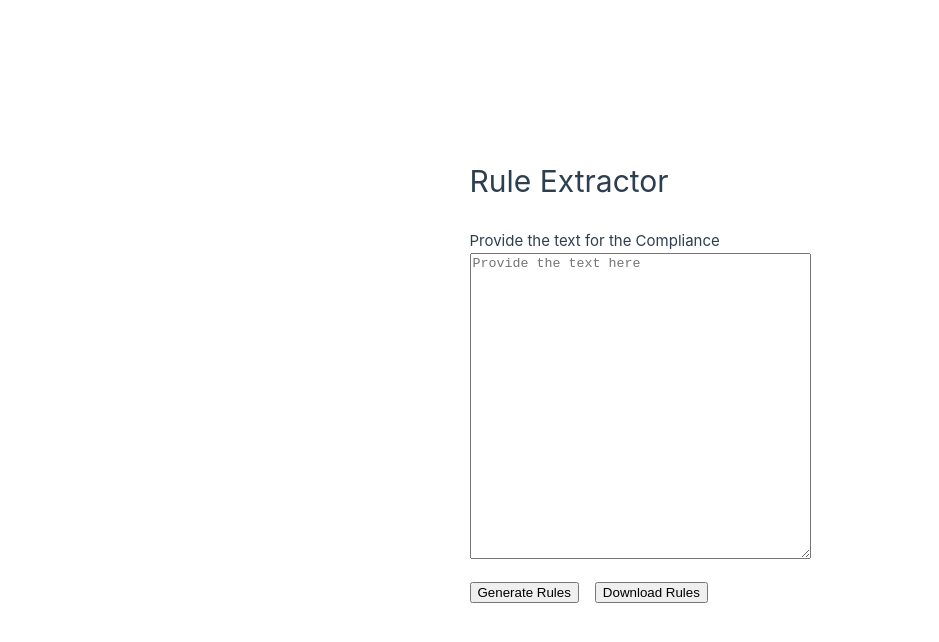
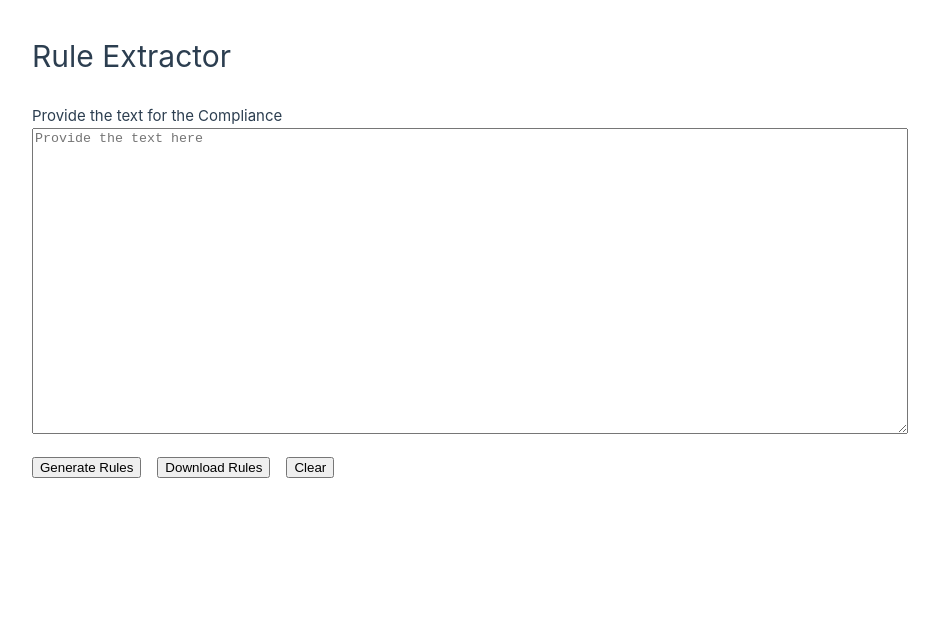
Before and after one commit to AnshulYADAV007/ruleExtractor, a Vue app: page / in a window 1280 px wide. Shown: the top 642 px of the page, without its empty margins (0-939 px from the left). Built offline with nearby package versions, Linux system fonts and the light colour scheme.

Commit message:
Text box big, Clear Button, Clear on Submit added

```diff
--- a/src/App.vue
+++ b/src/App.vue
@@ -2,17 +2,16 @@
   <div>
     <h1>Rule Extractor</h1>
     <br />
-    <div>
     <form id="ruleForm" v-on:submit.prevent="onSubmit">
       <p>Provide the text for the Compliance</p>
       <textarea v-model="text" form="ruleForm" rows="20" cols="40" placeholder="Provide the text here"></textarea>
       <br />
       <input type="submit" value="Generate Rules">
-        <button style="margin: 1rem;" @click="exportCSV">Download Rules</button>
+      <button style="margin: 1rem;" @click.prevent="exportCSV">Download Rules</button>
+      <button @click.prevent="clear">Clear</button>
       <p v-if="loading" class="loader">
       </p>
     </form>
-    </div>
     <br />
   </div>
   <div id="table" v-html="table">
@@ -32,11 +31,16 @@ export default {
     }
   },
   methods: {
+    clear() {
+      this.table = ""
+      this.text = ""
+    },
     async onSubmit() {
       let data = {
         text: this.text
       }
       this.loading = true
+      this.table = ""
       let response = await axios.post('http://127.0.0.1:5000/', data)
       this.loading = false
       this.table = response.data
--- a/src/assets/main.css
+++ b/src/assets/main.css
@@ -1,7 +1,6 @@
 @import './base.css';
 
 #app {
-  max-width: 1280px;
   margin: 0 auto;
   padding: 2rem;
 
@@ -21,16 +20,10 @@ a,
   }
 }
 
-@media (min-width: 1024px) {
-  body {
-    display: flex;
-    place-items: center;
-  }
+textarea{
+  width: 80%;
+}
 
-  #app {
-    display: flex;
-    flex-direction: column;
-    grid-template-columns: 1fr 1fr;
-    padding: 0 2rem;
-  }
+form {
+  width: 90%;
 }
```
Lines whose indentation alone changed are shown as unchanged.
